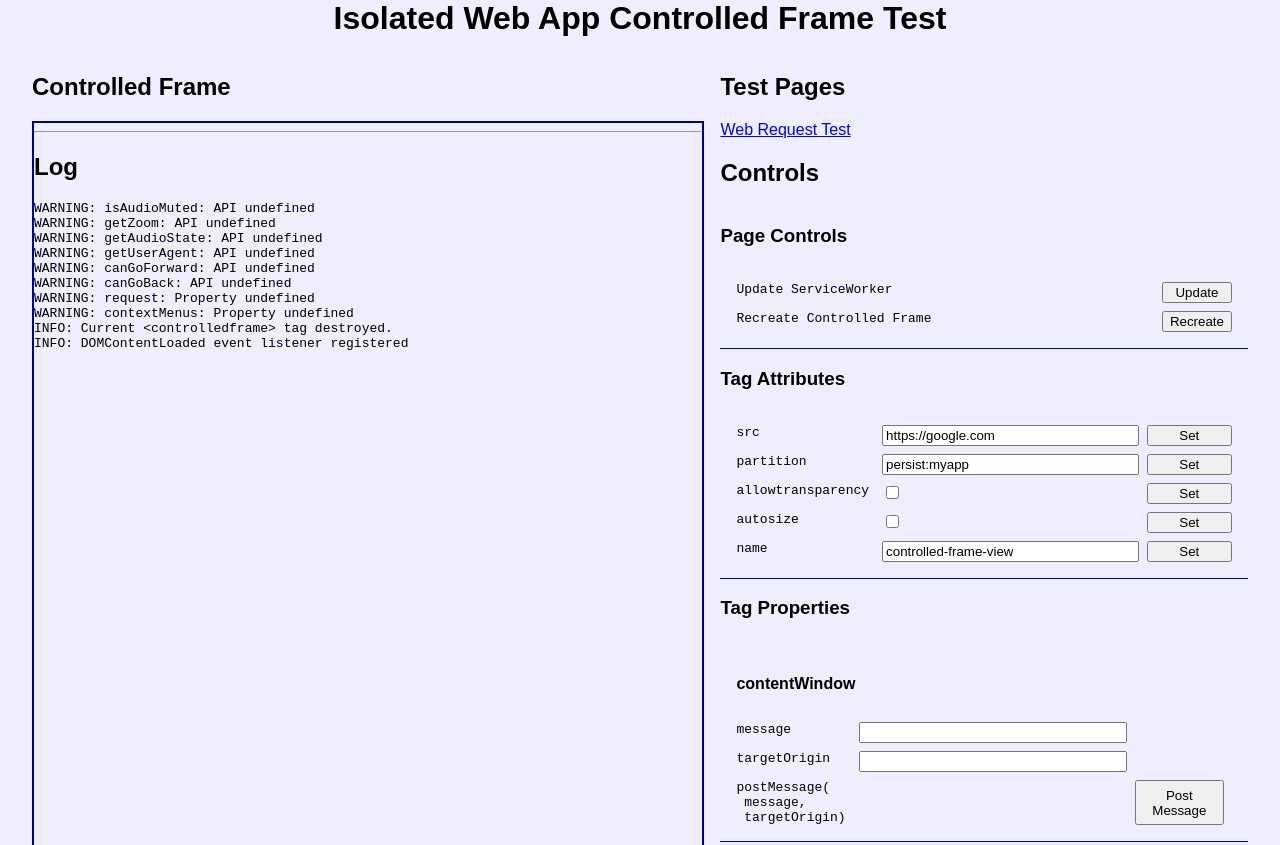
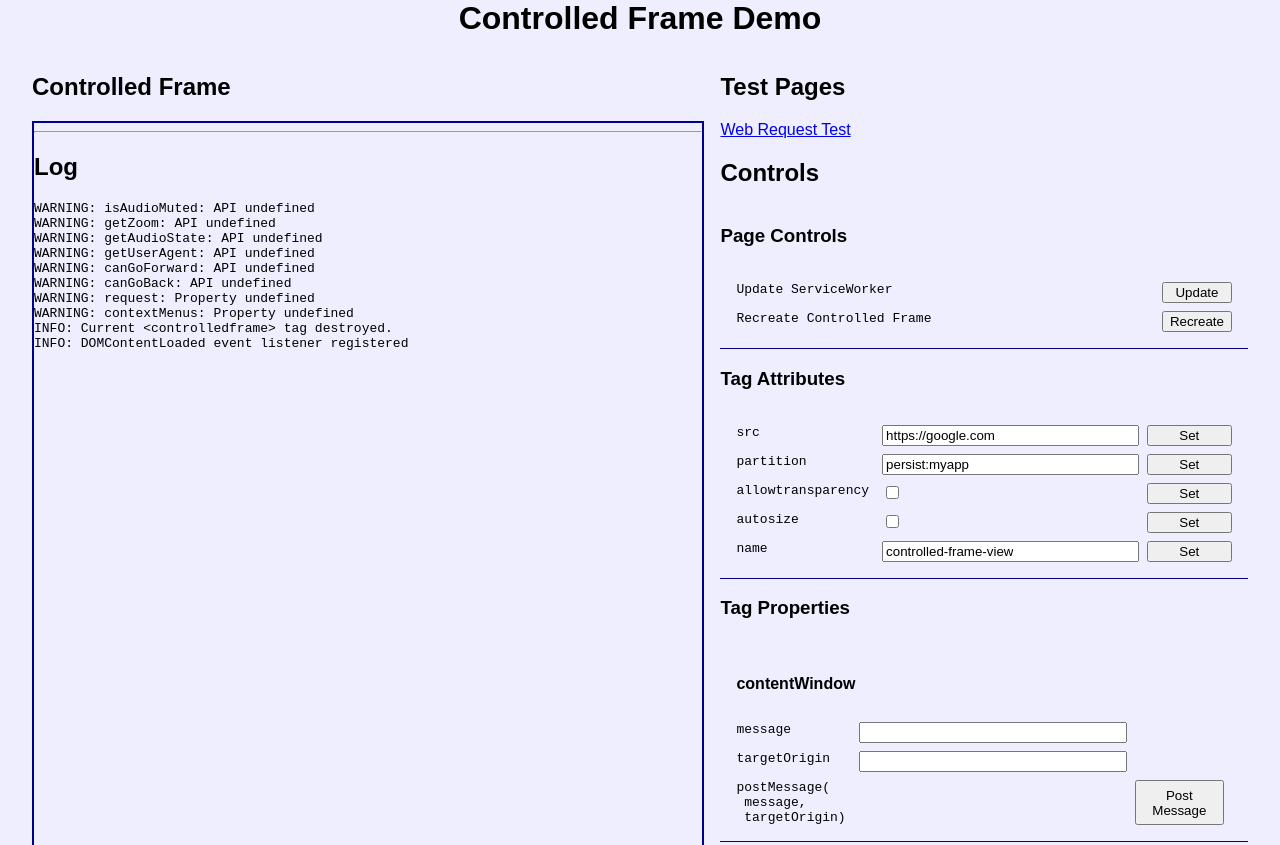
Before and after one commit to WICG/controlled-frame, a website built with Vite: page test_app/index.html in a window 1280 px wide. Shown: the top 845 px of the page. Built offline with nearby package versions, Linux system fonts and the light colour scheme.

Commit message:
test app: Rename to "Controlled Frame Demo" (#82)

```diff
--- a/test_app/index.html
+++ b/test_app/index.html
@@ -4,7 +4,7 @@
   <meta charset="utf-8" />
   <meta name="viewport" content="width=device-width, initial-scale=1" />
 
-  <title>Controlled Frame in IWA Test</title>
+  <title>Controlled Frame Demo</title>
 
   <link rel="manifest" href="/.well-known/manifest.webmanifest" />
   <link rel="stylesheet" href="/src/style.css" />
@@ -13,7 +13,7 @@
 <body>
   <div class="content">
     <div class="grid">
-      <h1 class="heading">Isolated Web App Controlled Frame Test</h1>
+      <h1 class="heading">Controlled Frame Demo</h1>
 
       <div class="view-container">
         <div class="subheading">
```
